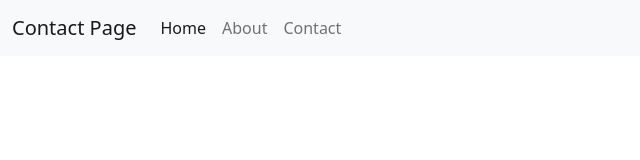
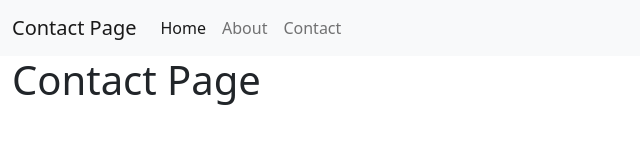
Before and after one commit to nickmwangemi/basic-informational-site, a website: page contact-me.html in a window 1280 px wide. Shown: the whole page, without its empty margins (0-640 px from the left). Drawn offline with nearby package versions, Linux system fonts and the light colour scheme.

Commit message:
Add page content

```diff
--- a/contact-me.html
+++ b/contact-me.html
@@ -40,6 +40,11 @@
 			</div>
 		</nav>
 
+		<main>
+			<div class="container-fluid">
+				<h1>Contact Page</h1>
+			</div>
+		</main>
 		<!-- Optional JavaScript; choose one of the two! -->
 
 		<!-- Option 1: Bootstrap Bundle with Popper -->
```
